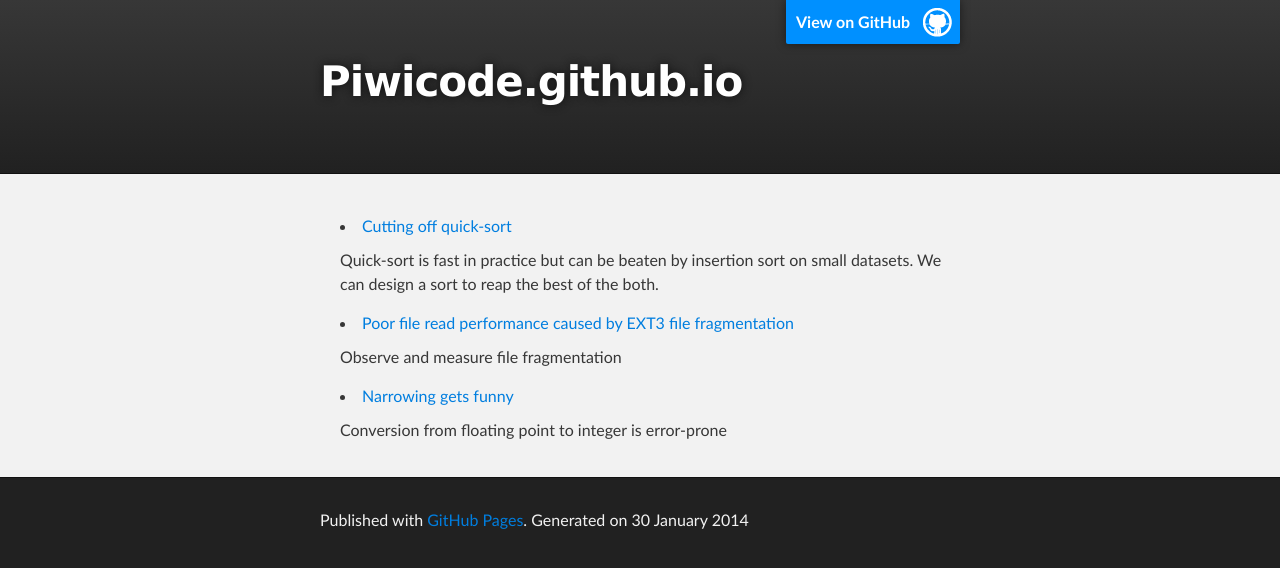
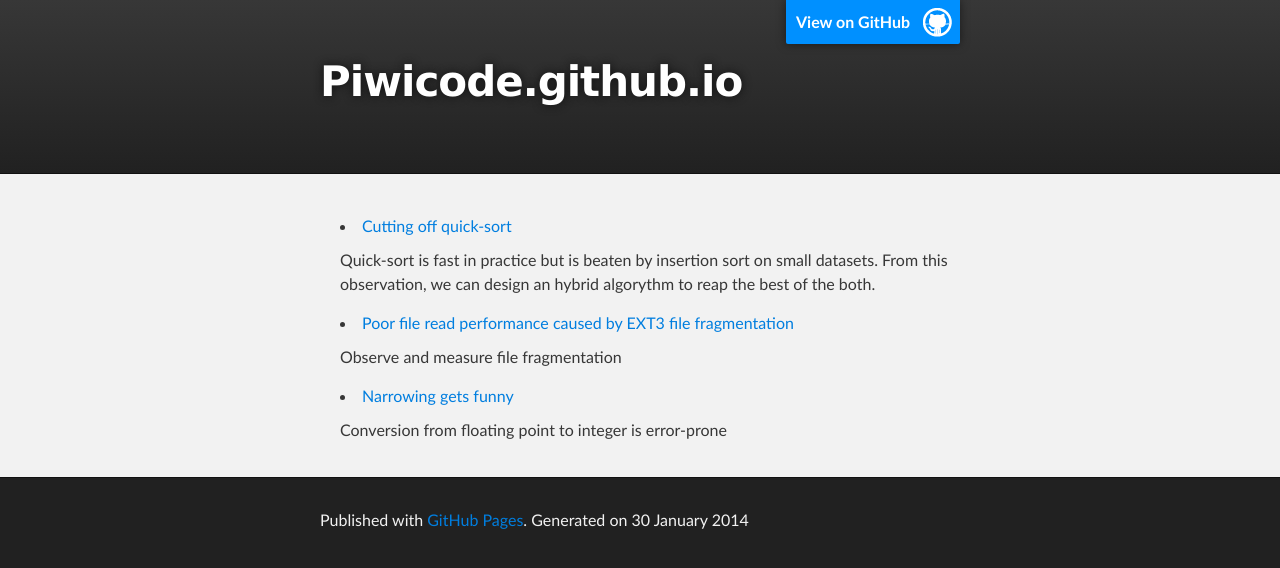
Before and after one commit to piwicode/piwicode.github.io, a Jekyll site: the page built from index.html, in a window 1280 px wide. Shown: the top 568 px of the page. Built offline with Jekyll 4.4.1, drawn with Linux system fonts in a browser that asks for light colours.

```diff
--- a/_posts/2014-01-26-Cutting-off-quicksort.md
+++ b/_posts/2014-01-26-Cutting-off-quicksort.md
@@ -1,7 +1,7 @@
 ---
 layout: post
 title: Cutting off quick-sort
-excerpt: Quick-sort is fast in practice but can be beaten by insertion sort on small datasets. We can design a sort to reap the best of the both.
+excerpt: Quick-sort is fast in practice but is beaten by insertion sort on small datasets. From this observation, we can design an hybrid algorythm to reap the best of the both.
 ---
 
 The quick-sort algorithm has been developed by Tony Hoare in 1960, with expected `O(n log n)` comparisons and `O(log n)` memory space to sort `n` items. The quick-sort outperform the others in practice, but there is no guarantee. When it spins off the road the complexity becomes quadratic. It is a classic recipe with many variants. Indeed writing a robust implementation that avoids quadratic response time reveals challenging, but that's another story. Here is a naive quick-sort implementation.
```
